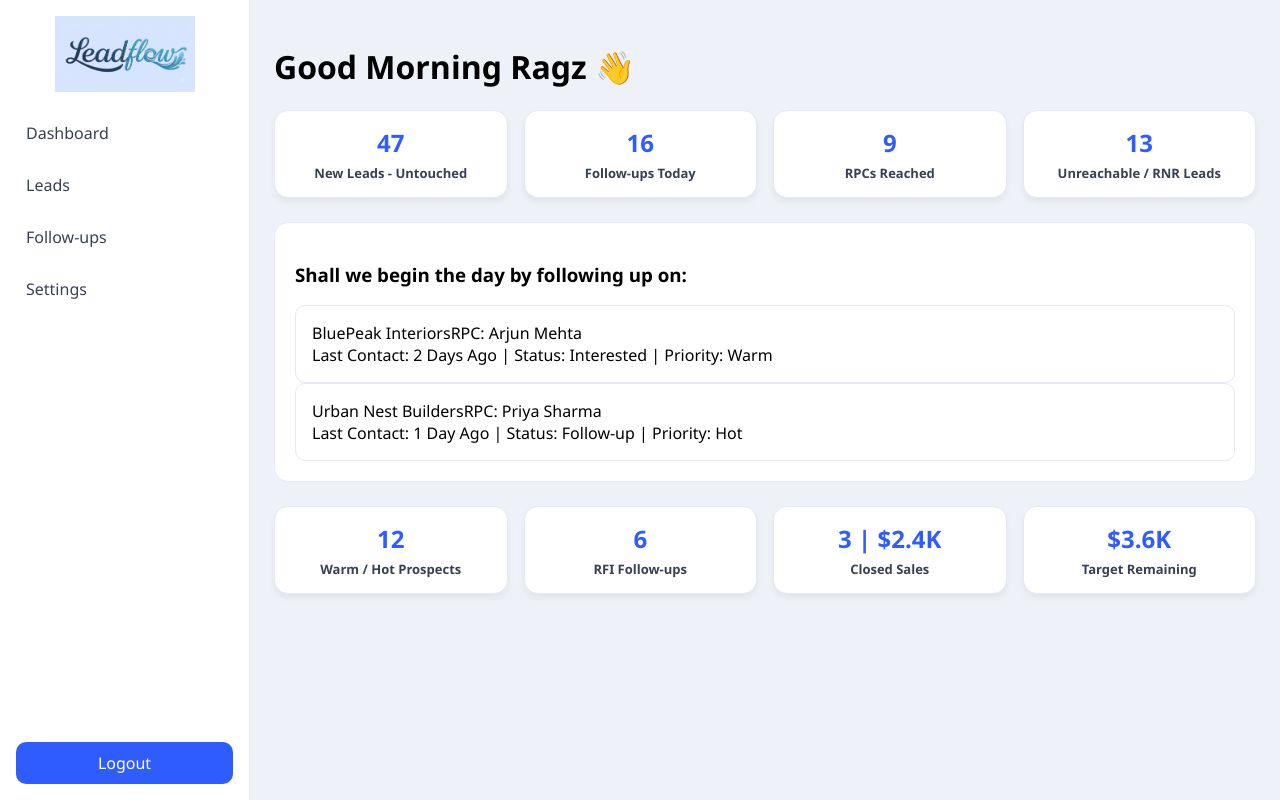
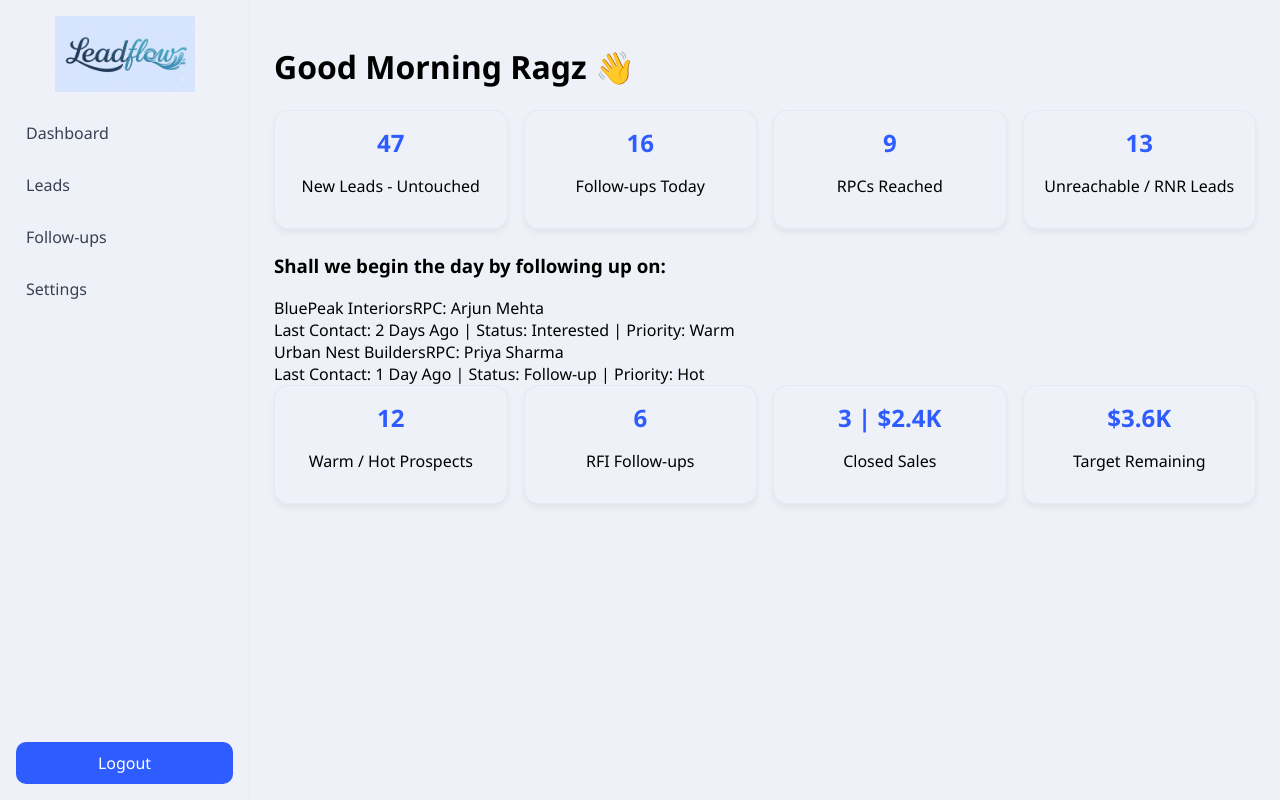
Before and after one commit to stirr3dz3phyr-ship-it/LeadFlow-WarMachine, a React (Vite) app: page / in a window 1280 px wide. Built offline with nearby package versions, Linux system fonts and the light colour scheme.

Commit message:
Update styles.css

```diff
--- a/src/styles.css
+++ b/src/styles.css
@@ -12,23 +12,19 @@ html, body {
   overflow: hidden; background: #eef1f7;
 }
 
-/* SIDEBAR - Clean White */
+/* SIDEBAR - Background set to #eef1f7 */
 .sidebar {
   width: 250px; min-width: 250px; height: 100vh;
   display: flex; flex-direction: column;
-  background: #ffffff;
+  background: #eef1f7;
   border-right: 1px solid #e5e9f2; padding: 16px;
 }
 
-/* LOGO FIX - This makes the white/blue background of the image blend in */
-.logo-img {
-  width: 140px; height: auto; margin: 0 auto; display: block;
-  mix-blend-mode: multiply;
-}
+.logo-img { width: 140px; height: auto; margin: 0 auto; display: block; }
 
 .nav-block { flex: 1; display: flex; flex-direction: column; gap: 10px; margin-top: 20px; }
 .nav-item { padding: 10px; border-radius: 8px; cursor: pointer; color: #384152; }
-.nav-item:hover { background: #f2f5ff; }
+.nav-item:hover { background: #dce8ff; }
 .logout {
   margin-top: auto; padding: 10px; text-align: center;
   background: #2f5cff; color: white; border-radius: 10px; cursor: pointer;
@@ -36,23 +32,15 @@ html, body {
 
 /* MAIN AREA */
 .main { flex: 1; padding: 24px; overflow-y: auto; background: #eef1f7; }
+
 .kpi-row { display: grid; grid-template-columns: repeat(4, 1fr); gap: 16px; margin-bottom: 24px; }
 
-/* CARDS - Clean White to match sidebar */
+/* KPI CARDS - Background set to #eef1f7 */
 .kpi-card {
-  background: #ffffff; border-radius: 14px; padding: 15px;
+  background: #eef1f7;
+  border-radius: 14px; padding: 15px;
   display: flex; flex-direction: column; justify-content: center; align-items: center;
   border: 1px solid #e5e9f2; box-shadow: 0 4px 6px rgba(0,0,0,0.05);
 }
 .kpi-card h1 { margin: 0; font-size: 24px; color: #2f5cff; }
-.kpi-card p { margin: 5px 0 0 0; font-size: 13px; font-weight: 600; color: #384152; }
-
-/* WORKSPACE - Clean White */
-.workspace {
-  background: #ffffff; border: 1px solid #e5e9f2;
-  border-radius: 14px; padding: 20px; margin-bottom: 24px;
-}
-.lead-card {
-  background: #ffffff; border: 1px solid #e5e9f2;
-  border-radius: 10px; padding: 16px;
-}
+.kpi-
```
